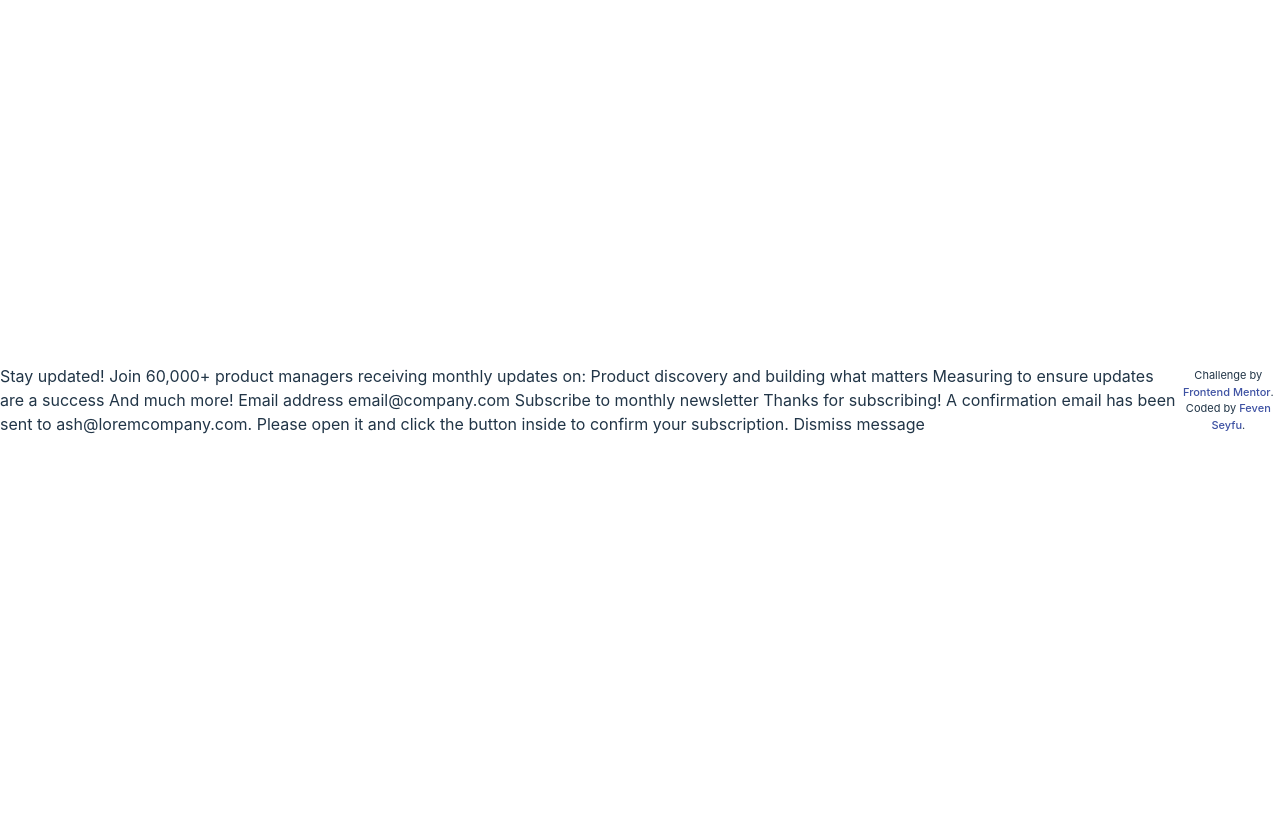
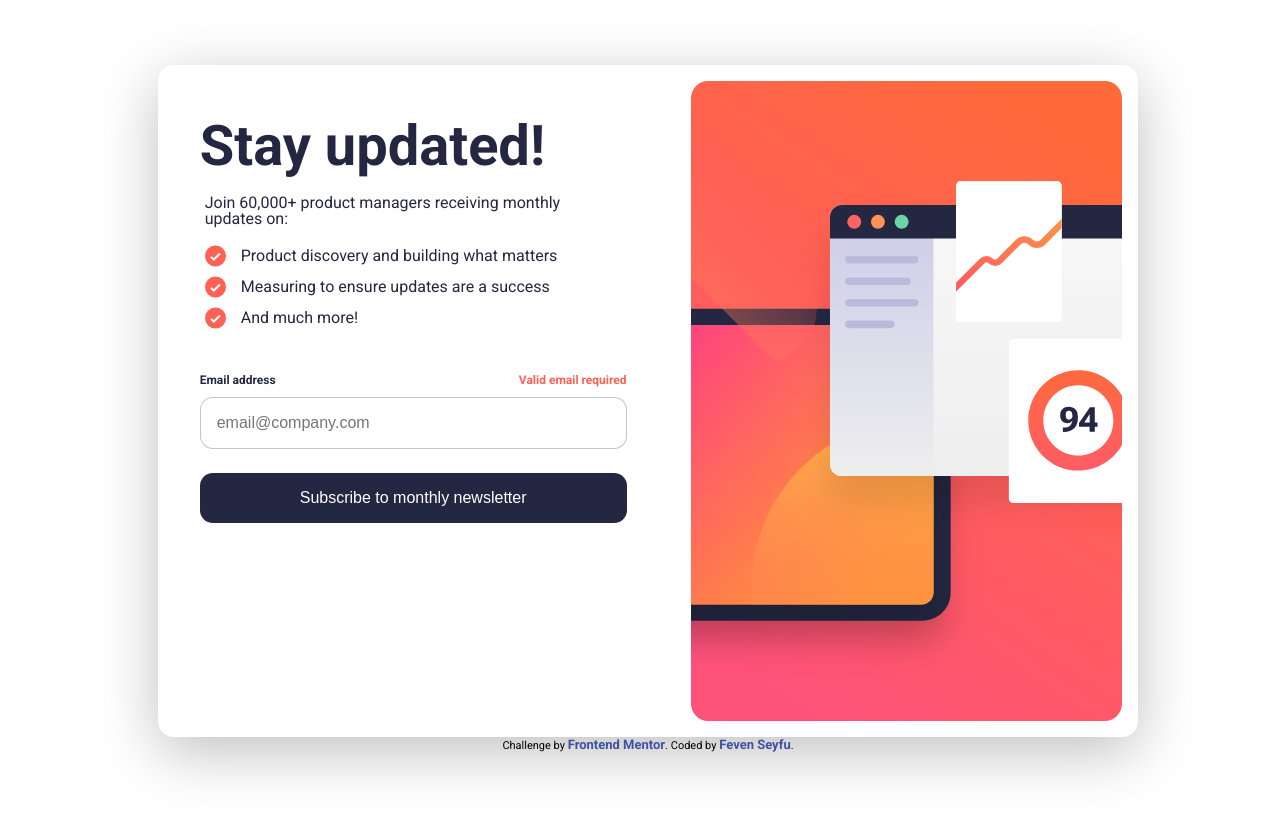
Before and after one commit to FevenSeyfu/newsletter-sign-up-with-success-message, a website built with Vite: page index.html in a window 1280 px wide. Built offline with nearby package versions, Linux system fonts and the light colour scheme.

Commit message:
Add style to desktop

```diff
--- a/index.html
+++ b/index.html
@@ -7,47 +7,83 @@
       rel="icon"
       type="image/png"
       sizes="32x32"
-      href="./assets/images/favicon-32x32.png"
+      href="./src/assets/images/favicon-32x32.png"
     />
-
     <title>
       Frontend Mentor | Newsletter sign-up form with success message
     </title>
-
-    <!-- Feel free to remove these styles or customise in your own stylesheet 👍 -->
-    <style>
-      .attribution {
-        font-size: 11px;
-        text-align: center;
-      }
-      .attribution a {
-        color: hsl(228, 45%, 44%);
-      }
-    </style>
+    <link rel="preconnect" href="https://fonts.googleapis.com" />
+    <link rel="preconnect" href="https://fonts.gstatic.com" crossorigin />
+    <link
+      href="https://fonts.googleapis.com/css2?family=Roboto:ital,wght@0,100;0,300;0,400;0,500;0,700;0,900;1,100;1,300;1,400;1,500;1,700;1,900&display=swap"
+      rel="stylesheet"
+    />
   </head>
   <body>
-    <!-- Sign-up form start -->
+    <div class="container">
+      <!-- Sign-up form start -->
+      <section id="signup-form" class="signup-form">
+        <div class="illustration">
+          <img
+            src="src/assets/images/illustration-sign-up-desktop.svg"
+            alt="illustration image"
+            class="illustration-image"
+          />
+        </div>
+        <div class="form-content">
+          <h1>Stay updated!</h1>
+          <p>Join 60,000+ product managers receiving monthly updates on:</p>
+          <ul>
+            <li class="check-list">
+              <img src="src/assets/images/icon-list.svg" alt="check-icon" />
+              <p>Product discovery and building what matters</p>
+            </li>
+            <li class="check-list">
+              <img src="src/assets/images/icon-list.svg" alt="check-icon" />
+              <p>Measuring to ensure updates are a success</p>
+            </li>
+            <li class="check-list">
+              <img src="src/assets/images/icon-list.svg" alt="check-icon" />
+              <p>And much more!</p>
+            </li>
+          </ul>
+          <form action="">
+            <label for="email">Email address
+              <span class="error-message">Valid email required</span>
+            </label>
+            <input type="email" placeholder="email@company.com" />
 
-    Stay updated! Join 60,000+ product managers receiving monthly updates on:
-    Product discovery and building what matters Measuring to ensure updates are
-    a success And much more! Email address email@company.com Subscribe to
-    monthly newsletter
+            <button>Subscribe to monthly newsletter</button>
+          </form>
+        </div>
+      </section>
+      <!-- Sign-up form end -->
 
-    <!-- Sign-up form end -->
-
-    <!-- Success message start -->
-
-    Thanks for subscribing! A confirmation email has been sent to
-    ash@loremcompany.com. Please open it and click the button inside to confirm
-    your subscription. Dismiss message
-
-    <!-- Success message end -->
+      <!-- Success message start -->
+      <section id="success-message">
+        <img
+          src="src/assets/images/icon-success.svg"
+          alt="success-icon"
+          class="success-icon"
+        />
+        <h1>Thanks for subscribing!</h1>
+        <p>
+          A confirmation email has been sent to
+          <span class="registered-email">ash@loremcompany.com</span>. Please
+          open it and click the button inside to confirm your subscription.
+        </p>
+        <button>Dismiss message</button>
+      </section>
+      <!-- Success message end -->
+    </div>
 
     <div class="attribution">
       Challenge by
       <a href="https://www.frontendmentor.io?ref=challenge" target="_blank"
         >Frontend Mentor</a
-      >. Coded by <a href="https://www.frontendmentor.io/profile/FevenSeyfu">Feven Seyfu</a>.
+      >. Coded by
+      <a href="https://www.frontendmentor.io/profile/FevenSeyfu">Feven Seyfu</a
+      >.
     </div>
     <script type="module" src="/src/main.ts"></script>
   </body>
--- a/src/main.ts
+++ b/src/main.ts
@@ -1,24 +1 @@
 import './style.css'
-import typescriptLogo from './typescript.svg'
-import viteLogo from '/vite.svg'
-import { setupCounter } from './counter.ts'
-
-document.querySelector<HTMLDivElement>('#app')!.innerHTML = `
-  <div>
-    <a href="https://vitejs.dev" target="_blank">
-      <img src="${viteLogo}" class="logo" alt="Vite logo" />
-    </a>
-    <a href="https://www.typescriptlang.org/" target="_blank">
-      <img src="${typescriptLogo}" class="logo vanilla" alt="TypeScript logo" />
-    </a>
-    <h1>Vite + TypeScript</h1>
-    <div class="card">
-      <button id="counter" type="button"></button>
-    </div>
-    <p class="read-the-docs">
-      Click on the Vite and TypeScript logos to learn more
-    </p>
-  </div>
-`
-
-setupCounter(document.querySelector<HTMLButtonElement>('#counter')!)
--- a/src/style.css
+++ b/src/style.css
@@ -1,96 +1,142 @@
-:root {
-  font-family: Inter, system-ui, Avenir, Helvetica, Arial, sans-serif;
-  line-height: 1.5;
-  font-weight: 400;
-
-  color-scheme: light dark;
-  color: rgba(255, 255, 255, 0.87);
-  background-color: #242424;
-
-  font-synthesis: none;
-  text-rendering: optimizeLegibility;
-  -webkit-font-smoothing: antialiased;
-  -moz-osx-font-smoothing: grayscale;
+body {
+  width: 100vw;
+  height: 100vh;
+  display: flex;
+  flex-direction: column;
+  justify-content: center;
+  align-items: center;
+  font-family: "Roboto", sans-serif;
 }
 
-a {
-  font-weight: 500;
-  color: #646cff;
-  text-decoration: inherit;
-}
-a:hover {
-  color: #535bf2;
+.container {
+  box-shadow: 0px 15px 60px 0px #00000040;
+  border-radius: 1rem;
+  height: 80vh;
+  padding: 1rem;
 }
 
-body {
-  margin: 0;
+.signup-form {
   display: flex;
-  place-items: center;
-  min-width: 320px;
-  min-height: 100vh;
+  flex-direction: row-reverse;
+  gap: 4rem;
+}
+.illustration-image {
+  height: 80vh;
+}
+.form-content {
+  width: 45%;
+  padding: 1rem 0;
 }
 
-h1 {
-  font-size: 3.2em;
-  line-height: 1.1;
+.form-content,
+form {
+  text-align: left;
+  color: #242742;
 }
 
-#app {
-  max-width: 1280px;
-  margin: 0 auto;
-  padding: 2rem;
+.form-content h1 {
+  font-size: 56px;
+  font-weight: 700;
+  line-height: 6px;
+}
+.form-content ul {
+  padding: 0;
+  gap: 0;
+}
+
+.form-content p,
+li {
+  font-size: 16px;
+  font-weight: 400;
+  line-height: 16px;
+  margin: 5px;
+}
+
+.form-content li {
+  list-style: none;
+  display: flex;
+  flex-direction: row;
+  gap: 10px;
+}
+
+form {
+  display: flex;
+  flex-direction: column;
+  gap: 0.5rem;
+  margin-top: 2.5rem;
+}
+form label {
+  font-size: 12px;
+  font-weight: 700;
+  line-height: 18px;
+  display: flex;
+  flex-direction: row;
+  justify-content: space-between;
+}
+
+form input {
+  border: 1px solid #19182b40;
+  font-size: 16px;
+  font-weight: 400;
+  line-height: 2px;
+  border-radius: 0.8rem;
+  padding: 1rem;
+  margin-bottom: 1rem;
+}
+form input:hover {
+  border: 1px solid #242742;
+  cursor: pointer;
+}
+
+input[type="email"]:focus {
+  outline: 1px solid #242742;
+  border: 1px solid #242742;
+}
+button {
+  background: #242742;
+  color: white;
+  border-radius: 0.8rem;
+  padding: 1rem;
+  font-size: 16px;
+  font-weight: 400;
+  border: #242742;
+  cursor: pointer;
+}
+
+button:hover {
+  background: linear-gradient(204.47deg, #ff6a3a 0%, #ff527b 100%);
+  box-shadow: 0px 16px 32px 0px #ff615580;
+}
+
+/* style error message*/
+label span.error-message {
+  color: #ff6155;
+  font-size: 12px;
+  font-weight: 700;
+  line-height: 18px;
+}
+/* success message section */
+#success-message {
+  display: none;
+}
+/* mobile style */
+@media only screen and (max-width: 768px) {
+}
+
+/* footer  */
+.attribution {
+  bottom: 0;
+  font-size: 11px;
   text-align: center;
 }
-
-.logo {
-  height: 6em;
-  padding: 1.5em;
-  will-change: filter;
-  transition: filter 300ms;
-}
-.logo:hover {
-  filter: drop-shadow(0 0 2em #646cffaa);
-}
-.logo.vanilla:hover {
-  filter: drop-shadow(0 0 2em #3178c6aa);
+.attribution a {
+  color: hsl(228, 45%, 44%);
+  text-decoration: none;
+  font-size: 13px;
+  font-weight: bold;
 }
 
-.card {
-  padding: 2em;
+.attribution a:hover {
+  color: hsl(228, 65%, 20%);
+  font-weight: bolder;
 }
-
-.read-the-docs {
-  color: #888;
-}
-
-button {
-  border-radius: 8px;
-  border: 1px solid transparent;
-  padding: 0.6em 1.2em;
-  font-size: 1em;
-  font-weight: 500;
-  font-family: inherit;
-  background-color: #1a1a1a;
-  cursor: pointer;
-  transition: border-color 0.25s;
-}
-button:hover {
-  border-color: #646cff;
-}
-button:focus,
-button:focus-visible {
-  outline: 4px auto -webkit-focus-ring-color;
-}
-
-@media (prefers-color-scheme: light) {
-  :root {
-    color: #213547;
-    background-color: #ffffff;
-  }
-  a:hover {
-    color: #747bff;
-  }
-  button {
-    background-color: #f9f9f9;
-  }
-}
```
Also changed, not shown: src/assets/images/favicon-32x32.png (added), src/assets/images/icon-list.svg (added), src/assets/images/icon-success.svg (added), src/assets/images/illustration-sign-up-desktop.svg (added), src/assets/images/illustration-sign-up-mobile.svg (added), src/typescript.svg (deleted).
